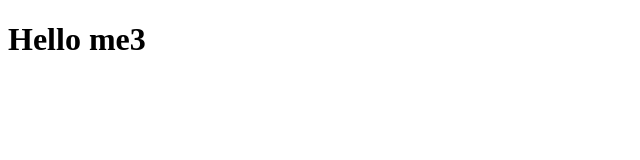
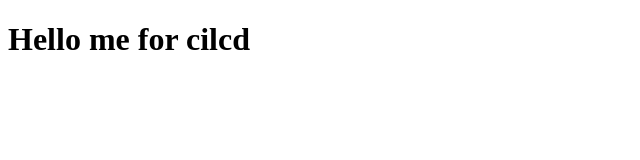
Before and after one commit to fahim-irshad/bootcamp2020, a plain HTML site: page index.html in a window 1280 px wide. Shown: the whole page, without its empty margins (0-640 px from the left). Drawn offline with Linux system fonts and the light colour scheme.

Commit message:
updated index.html

```diff
--- a/index.html
+++ b/index.html
@@ -6,6 +6,6 @@
     <title>Document</title>
 </head>
 <body>
-    <h1>Hello me3</h1>
+    <h1>Hello me for cilcd</h1>
 </body>
 </html>
```
